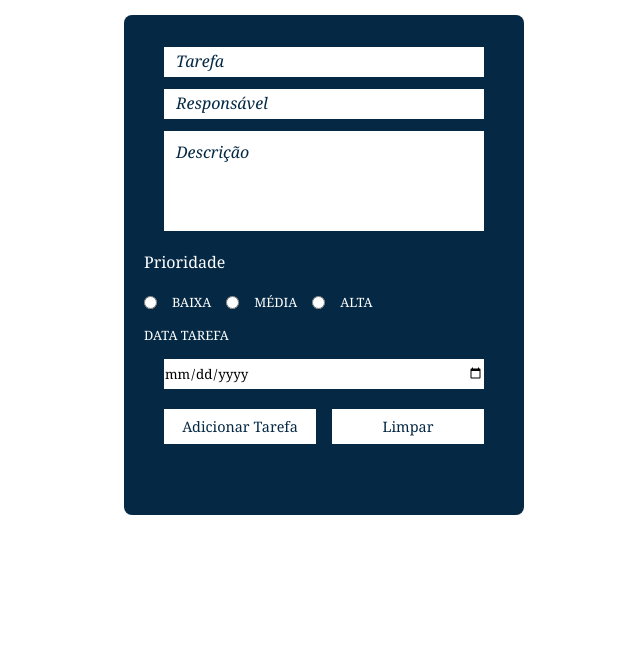
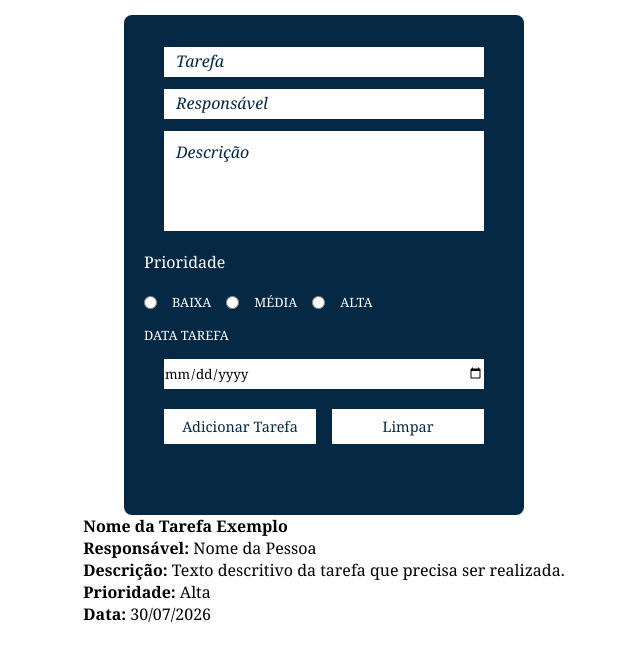
Before and after one commit to LucasAzeG/projeto_gerenciador_de_tarefas, a plain HTML site: page index.html in a window 1280 px wide. Shown: the part 105-766 px from the top of the page, without its empty margins (336-976 px from the left). Drawn offline with Linux system fonts and the light colour scheme.

Commit message:
colocando pra adicionar

```diff
--- a/index.html
+++ b/index.html
@@ -5,6 +5,7 @@
     <meta name="viewport" content="width=device-width, initial-scale=1.0">
     <title>Gerenciador de Tarefas</title>
     <link rel="stylesheet" href="/css/style_gerenciadordetarefas.css">
+    <script type="module" src="js/script_gerenciadordetarefas.js" defer></script>
 
 </head>
 <body>
@@ -50,6 +51,17 @@
 
                 </form>
 
+
+            </div>
+        </section>
+
+        <section id="lista-tarefas">
+            <div class="item-tarefa">
+                <h4>Nome da Tarefa Exemplo</h4>
+                <p><strong>Responsável:</strong> Nome da Pessoa</p>
+                <p><strong>Descrição:</strong> Texto descritivo da tarefa que precisa ser realizada.</p>
+                <p><strong>Prioridade:</strong> Alta</p>
+                <p><strong>Data:</strong> 30/07/2026</p>
             </div>
         </section>
 
```
